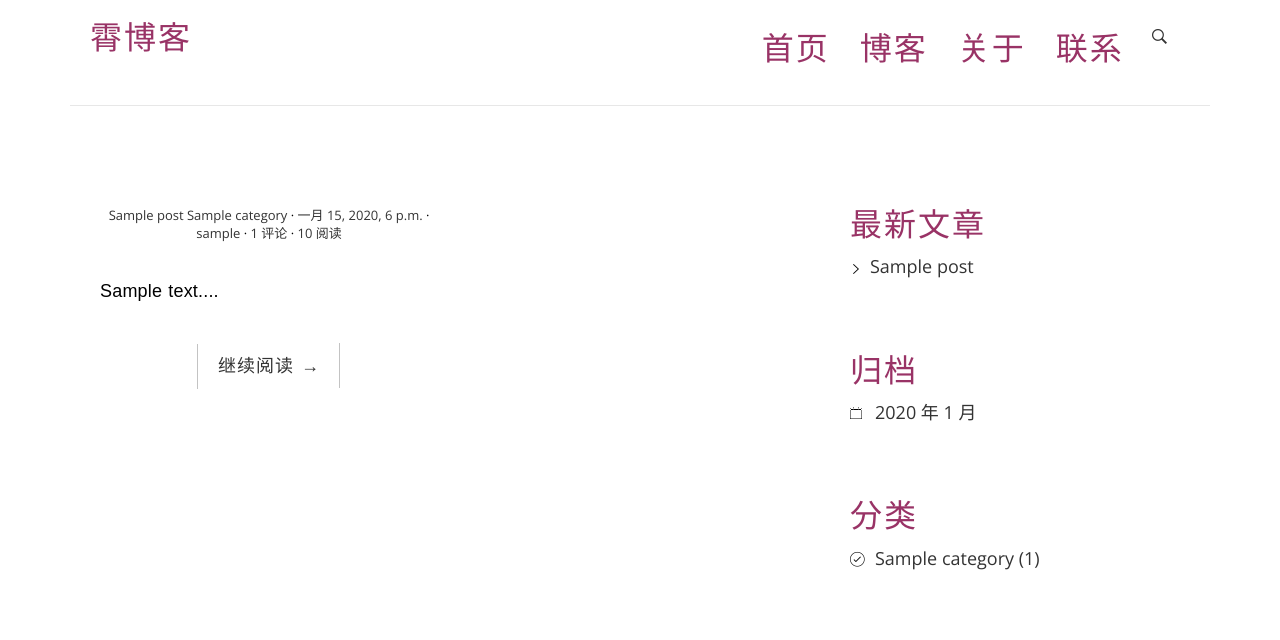
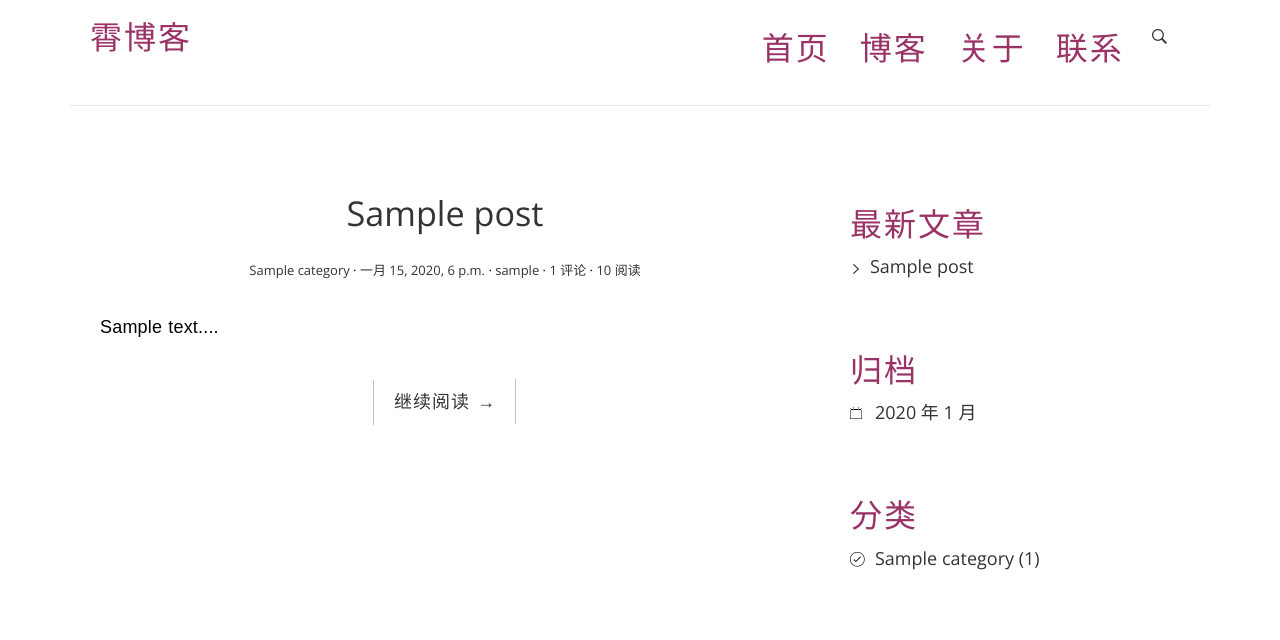
Before and after one commit to ZeroMoint/django-blog-tutorial, a Django app: page / in a window 1280 px wide. Shown: the part 192-832 px from the top of the page. Run offline with Django 3.2, Linux system fonts and the light colour scheme; tables that the repository leaves empty hold one stand-in row (values such as "Sample post"); some libraries are stand-ins or nearby versions.

Commit message:
Update index.html

```diff
--- a/templates/blog/index.html
+++ b/templates/blog/index.html
@@ -4,10 +4,11 @@
 
     {% for post in post_list %}
         <article class="post post-{{ post.pk }}">
-            <div class="tm-welcome-box">
             <header class="entry-header">
+                <h1 class="entry-title">
+                    <a href="{{ post.get_absolute_url }}">{{ post.title }}</a>
+                </h1>
                 <div class="entry-meta">
-                    <span class="post-title"><a href="{{ post.get_absolute_url }}">{{ post.title }}</a></span>
                     <span class="post-category"><a href="{% url 'blog:category' post.category.pk %}">{{ post.category.name }}</a></span>
                     <span class="post-date"><a href="{% url 'blog:archives' post.created_time.year post.created_time.month %}"><time class="entry-date"
                                                               datetime="{{ post.created_time }}">{{ post.created_time }}</time></a></span>
@@ -22,7 +23,6 @@
                 <div class="read-more cl-effect-14">
                     <a href="{{ post.get_absolute_url }}" class="more-link">继续阅读 <span class="meta-nav">→</span></a>
                 </div>
-            </div>
             </div>
         </article>
     {% empty %}
```
